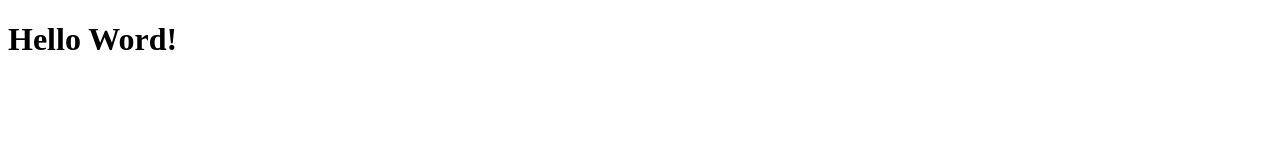
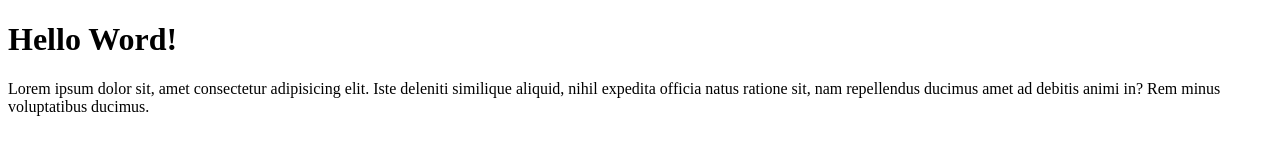
Before and after one commit to faisalical18/ical-git-test-2, a plain HTML site: page index.html in a window 1280 px wide. Drawn offline with Linux system fonts and the light colour scheme.

Commit message:
Menambahkan paragraf

```diff
--- a/index.html
+++ b/index.html
@@ -7,5 +7,6 @@
 </head>
 <body>
     <h1>Hello Word!</h1>
+    <p>Lorem ipsum dolor sit, amet consectetur adipisicing elit. Iste deleniti similique aliquid, nihil expedita officia natus ratione sit, nam repellendus ducimus amet ad debitis animi in? Rem minus voluptatibus ducimus.</p>
 </body>
 </html>
```
